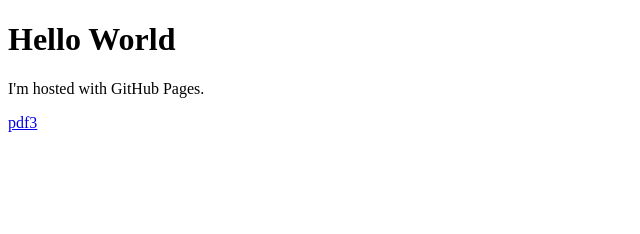
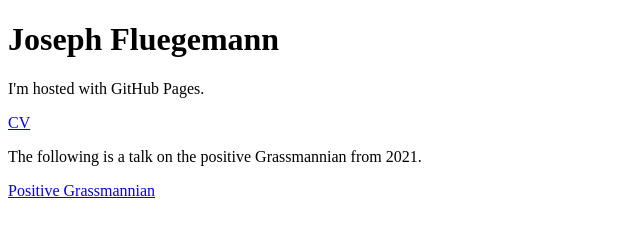
Before and after one commit to JosephFlueg/josephflueg.github.io, a plain HTML site: page index.html in a window 1280 px wide. Shown: the whole page, without its empty margins (0-640 px from the left). Drawn offline with Linux system fonts and the light colour scheme.

Commit message:
Update index.html

```diff
--- a/index.html
+++ b/index.html
@@ -1,8 +1,10 @@
 <!DOCTYPE html>
 <html>
 <body>
-<h1>Hello World</h1>
+<h1>Joseph Fluegemann</h1>
 <p>I'm hosted with GitHub Pages.</p>
-<a href="https://josephflueg.github.io/Fluegemann_CV-7.pdf">pdf3</a>
+<a href="https://josephflueg.github.io/Fluegemann_CV-7.pdf">CV</a>
+<p>The following is a talk on the positive Grassmannian from 2021.</p>
+<a href="https://josephflueg.github.io/PosGrass.pdf">Positive Grassmannian</a>
 </body>
 </html>
```
